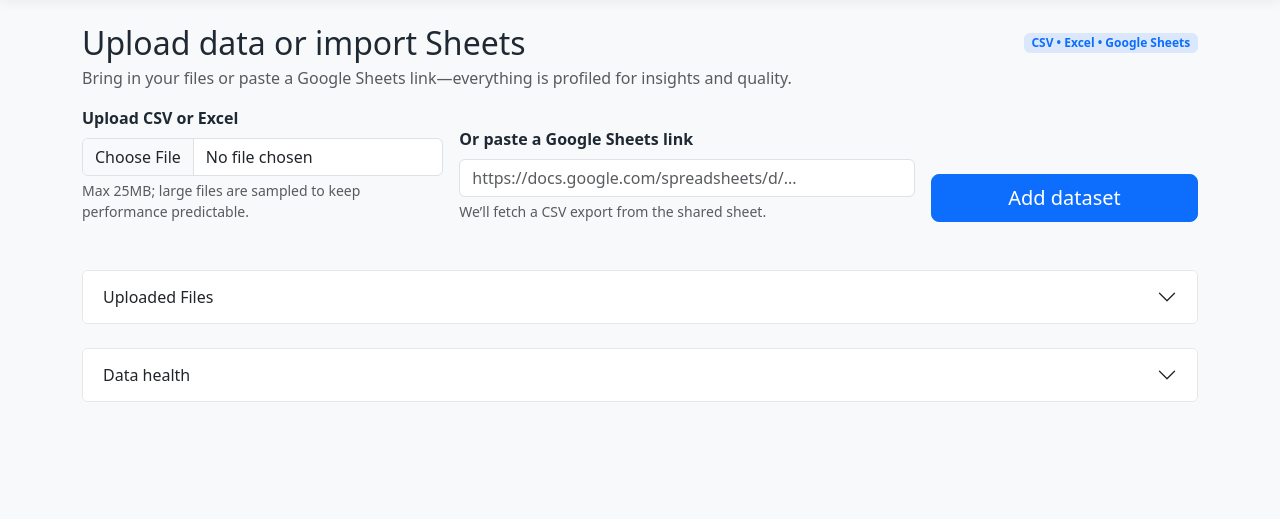
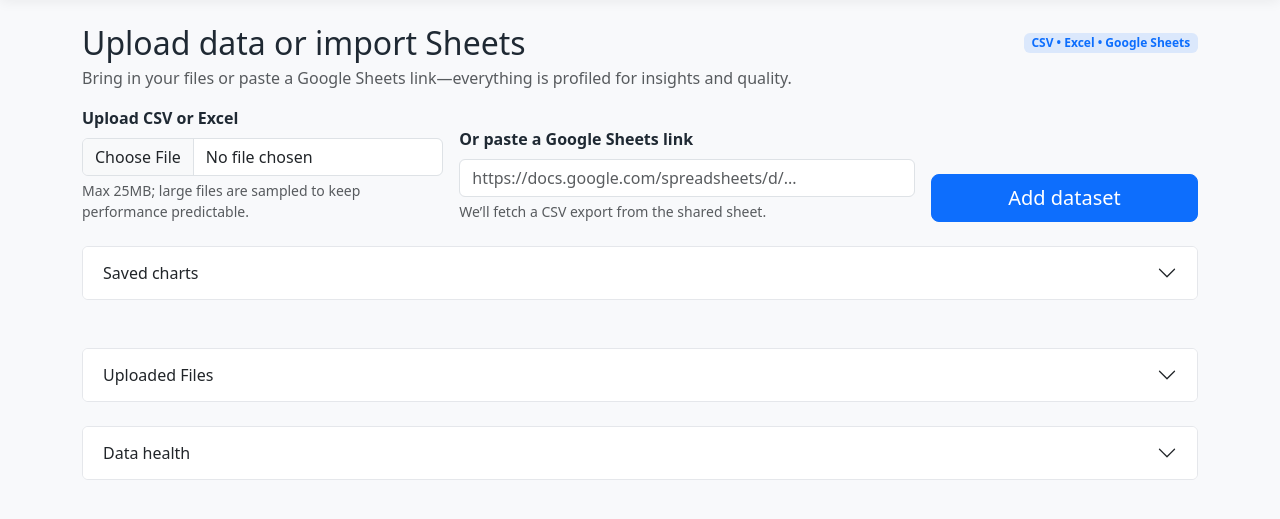
Before and after one commit to Daveletterm/big_data_dashboard, a Flask app: page /dashboard in a window 1280 px wide. Shown: the part 56-575 px from the top of the page. Run offline with Flask 3, Linux system fonts and the light colour scheme; the visitor is signed in with stand-in values (Sample User, id 1); some libraries are stand-ins or nearby versions.

Commit message:
Add per-user saved charts for datasets

```diff
--- a/app.py
+++ b/app.py
@@ -18,6 +18,7 @@ import pandas as pd
 import plotly.express as px
 import plotly.io as pio
 from plotly.io import to_html
+from plotly.utils import PlotlyJSONEncoder
 import json
 
 pio.renderers.default = 'iframe'
@@ -1253,6 +1254,13 @@ class SavedChart(db.Model):
     user_id = db.Column(db.Integer, db.ForeignKey('user.id'), nullable=False)
     upload_id = db.Column(db.Integer, db.ForeignKey('upload.id'), nullable=False)
     title = db.Column(db.String(255), nullable=False)
+    chart_type = db.Column(db.String(50), nullable=True)
+    x_column = db.Column(db.String(255), nullable=True)
+    y_column = db.Column(db.String(255), nullable=True)
+    filter_column = db.Column(db.String(255), nullable=True)
+    filter_value = db.Column(db.String(255), nullable=True)
+    sample_fraction = db.Column(db.Float, nullable=True)
+    figure_json = db.Column(db.Text, nullable=True)
     chart_html = db.Column(db.Text, nullable=False)
     created_at = db.Column(db.DateTime, default=datetime.utcnow, nullable=False)
     shared_token = db.Column(db.String(64), unique=True, nullable=True)
@@ -1265,6 +1273,35 @@ class DatasetProfile(db.Model):
     null_summary = db.Column(db.Text, nullable=True)
     quality_notes = db.Column(db.Text, nullable=True)
     created_at = db.Column(db.DateTime, default=datetime.utcnow, nullable=False)
+
+
+def _render_saved_chart_html(saved_chart: SavedChart) -> str:
+    if saved_chart.figure_json:
+        try:
+            fig = pio.from_json(saved_chart.figure_json)
+            return fig.to_html(full_html=False, include_plotlyjs=False)
+        except Exception:
+            pass
+    return saved_chart.chart_html
+
+
+def _prepare_saved_chart_views(saved_charts: list[SavedChart]) -> list[dict]:
+    views: list[dict] = []
+    for chart in saved_charts:
+        views.append({
+            "id": chart.id,
+            "title": chart.title,
+            "created_at": chart.created_at,
+            "shared_token": chart.shared_token,
+            "chart_type": chart.chart_type,
+            "x_column": chart.x_column,
+            "y_column": chart.y_column,
+            "filter_column": chart.filter_column,
+            "filter_value": chart.filter_value,
+            "sample_fraction": chart.sample_fraction,
+            "html": _render_saved_chart_html(chart),
+        })
+    return views
 
 
 with app.app_context():
@@ -1346,9 +1383,22 @@ def dashboard():
     overview_insights: list[str] = []
     overview_charts_html: list[str] = []
     chart_html: str | None = None
-
+    saved_chart_views: list[dict] = []
+
+    selected_upload = None
     if not filename and uploads:
-        filename = uploads[0].filename
+        selected_upload = uploads[0]
+        filename = selected_upload.filename
+    elif filename:
+        selected_upload = Upload.query.filter_by(filename=filename, user_id=session['user_id']).first()
+
+    if selected_upload:
+        saved_chart_views = _prepare_saved_chart_views(
+            SavedChart.query
+            .filter_by(user_id=session['user_id'], upload_id=selected_upload.id)
+            .order_by(SavedChart.created_at.desc())
+            .all()
+        )
 
     dataset_type = 'generic'
     trading_charts: list[dict[str, str]] = []
@@ -1356,12 +1406,6 @@ def dashboard():
     chart_notes: list[str] = []
     quality_signals = {}
     extra_insights = {}
-    saved_charts = (
-        SavedChart.query
-        .filter_by(user_id=session['user_id'])
-        .order_by(SavedChart.created_at.desc())
-        .all()
-    )
 
     if filename:
         filepath = _user_upload_dir(session['user_id']) / filename
@@ -1401,7 +1445,7 @@ def dashboard():
         chart_notes=chart_notes,
         quality_signals=quality_signals,
         extra_insights=extra_insights,
-        saved_charts=saved_charts,
+        saved_charts=saved_chart_views,
         dataset_summary=dataset_summary,
         overview_insights=overview_insights,
         overview_charts_html=overview_charts_html,
@@ -1522,9 +1566,9 @@ def upload():
         chart_notes=chart_notes,
         quality_signals=_data_quality_signals(analysis_df),
         extra_insights=_generate_additional_insights(analysis_df),
-        saved_charts=(
+        saved_charts=_prepare_saved_chart_views(
             SavedChart.query
-            .filter_by(user_id=session['user_id'])
+            .filter_by(user_id=session['user_id'], upload_id=new_upload.id)
             .order_by(SavedChart.created_at.desc())
             .all()
         ),
@@ -1562,6 +1606,7 @@ def visualize():
         flash('Y axis is required for this chart type')
         return redirect(url_for('dashboard'))
 
+    upload = Upload.query.filter_by(filename=filename, user_id=session['user_id']).first()
     filepath = _user_upload_dir(session['user_id']) / filename
     if not filepath.exists():
         flash("Selected file not found")
@@ -1569,6 +1614,8 @@ def visualize():
 
     try:
         df = _load_dataframe(filepath)
+
+        sample_fraction_value: float | None = None
 
         if filter_column and filter_column in df.columns and filter_value:
             mask = df[filter_column].astype(str).str.contains(re.escape(filter_value), case=False, na=False)
@@ -1578,6 +1625,7 @@ def visualize():
                 frac = float(sample_fraction)
                 if 0 < frac < 1:
                     df = df.sample(frac=frac, random_state=42)
+                    sample_fraction_value = frac
             except ValueError:
                 flash('Invalid sample fraction; ignoring.')
 
@@ -1654,16 +1702,23 @@ def visualize():
             return redirect(url_for('dashboard'))
 
         chart_html = fig.to_html(full_html=False)
+        figure_json = json.dumps(fig, cls=PlotlyJSONEncoder)
 
         if save_title:
             token = uuid.uuid4().hex if shareable else None
-            upload = Upload.query.filter_by(filename=filename, user_id=session['user_id']).first()
             if not upload:
                 raise ValueError('Upload not found for saving chart')
             saved = SavedChart(
                 user_id=session['user_id'],
                 upload_id=upload.id,
                 title=save_title,
+                chart_type=chart_type,
+                x_column=x_column,
+                y_column=y_column or None,
+                filter_column=filter_column,
+                filter_value=filter_value,
+                sample_fraction=sample_fraction_value,
+                figure_json=figure_json,
                 chart_html=chart_html,
                 shared_token=token
             )
@@ -1704,12 +1759,12 @@ def visualize():
             dataset_summary=dataset_summary,
             overview_insights=overview_insights,
             overview_charts_html=overview_charts_html,
-            saved_charts=(
+            saved_charts=_prepare_saved_chart_views(
                 SavedChart.query
-                .filter_by(user_id=session['user_id'])
+                .filter_by(user_id=session['user_id'], upload_id=upload.id if upload else None)
                 .order_by(SavedChart.created_at.desc())
                 .all()
-            )
+            ) if upload else []
         )
 
     except Exception as e:
@@ -1781,16 +1836,20 @@ def delete_saved_chart(chart_id: int):
         return redirect(url_for('login'))
 
     chart = SavedChart.query.filter_by(id=chart_id, user_id=session['user_id']).first_or_404()
+    upload = Upload.query.get(chart.upload_id)
     db.session.delete(chart)
     db.session.commit()
     flash('Saved chart deleted')
+    if upload:
+        return redirect(url_for('dashboard', filename=upload.filename))
     return redirect(url_for('dashboard'))
 
 
 @app.route('/charts/<token>')
 def shared_chart(token: str):
     chart = SavedChart.query.filter_by(shared_token=token).first_or_404()
-    return render_template('shared_chart.html', chart_html=chart.chart_html, title=chart.title)
+    chart_html = _render_saved_chart_html(chart)
+    return render_template('shared_chart.html', chart_html=chart_html, title=chart.title)
 
 
 
--- a/templates/dashboard.html
+++ b/templates/dashboard.html
@@ -316,9 +316,61 @@
               </form>
             </div>
           </div>
+      </div>
+    </div>
+  {% endif %}
+
+    <div class="accordion mt-4" id="savedChartsAccordion">
+      <div class="accordion-item">
+        <h2 class="accordion-header" id="savedChartsHeading">
+          <button class="accordion-button collapsed" type="button" data-bs-toggle="collapse" data-bs-target="#collapseSavedCharts">
+            Saved charts
+          </button>
+        </h2>
+        <div id="collapseSavedCharts" class="accordion-collapse collapse">
+          <div class="accordion-body">
+            {% if saved_charts %}
+              {% for chart in saved_charts %}
+                <div class="border rounded p-3 mb-3">
+                  <div class="d-flex justify-content-between align-items-start">
+                    <div>
+                      <div class="fw-semibold">{{ chart.title }}</div>
+                      <div class="text-muted small">Saved {{ chart.created_at.strftime('%b %d, %Y %H:%M') }}</div>
+                      <div class="text-muted small">
+                        {% if chart.chart_type %}
+                          {{ chart.chart_type|capitalize }} chart
+                        {% endif %}
+                        {% if chart.x_column %}
+                          • X: {{ chart.x_column }}
+                        {% endif %}
+                        {% if chart.y_column %}
+                          • Y: {{ chart.y_column }}
+                        {% endif %}
+                        {% if chart.filter_column and chart.filter_value %}
+                          • Filter: {{ chart.filter_column }} contains "{{ chart.filter_value }}"
+                        {% endif %}
+                        {% if chart.sample_fraction %}
+                          • Sample: {{ '%.2f'|format(chart.sample_fraction) }}
+                        {% endif %}
+                      </div>
+                      {% if chart.shared_token %}
+                        <div class="small"><a href="{{ url_for('shared_chart', token=chart.shared_token, _external=True) }}" target="_blank">Share link</a></div>
+                      {% endif %}
+                    </div>
+                    <form method="POST" action="{{ url_for('delete_saved_chart', chart_id=chart.id) }}" class="ms-3 mb-0">
+                      <button type="submit" class="btn btn-sm btn-outline-danger">Delete</button>
+                    </form>
+                  </div>
+                  <div class="mt-3">{{ chart.html|safe }}</div>
+                </div>
+              {% endfor %}
+            {% else %}
+              <p class="text-muted mb-0">No saved charts for this dataset yet.</p>
+            {% endif %}
+          </div>
         </div>
       </div>
-    {% endif %}
+    </div>
 
     <!-- Uploaded Files -->
     <div class="accordion mt-5" id="filesAccordion">
@@ -430,33 +482,6 @@
         </div>
       </div>
 
-      {% if saved_charts %}
-        <div class="mt-4">
-          <h5>Saved Charts</h5>
-          <div class="list-group">
-            {% for chart in saved_charts %}
-              <div class="list-group-item d-flex justify-content-between align-items-center">
-                <div>
-                  <div class="fw-semibold">{{ chart.title }}</div>
-                  <small class="text-muted">Saved {{ chart.created_at.strftime('%b %d, %Y %H:%M') }}</small>
-                  {% if chart.shared_token %}
-                    <div><a href="{{ url_for('shared_chart', token=chart.shared_token, _external=True) }}" target="_blank">Share link</a></div>
-                  {% endif %}
-                </div>
-                <div class="d-flex gap-2">
-                  <button class="btn btn-sm btn-outline-primary" type="button" data-bs-toggle="collapse" data-bs-target="#chart-preview-{{ chart.id }}">Preview</button>
-                  <form method="POST" action="{{ url_for('delete_saved_chart', chart_id=chart.id) }}" class="mb-0">
-                    <button type="submit" class="btn btn-sm btn-outline-danger">Delete</button>
-                  </form>
-                </div>
-              </div>
-              <div class="collapse" id="chart-preview-{{ chart.id }}">
-                <div class="card card-body">{{ chart.chart_html|safe }}</div>
-              </div>
-            {% endfor %}
-          </div>
-        </div>
-      {% endif %}
     </div>
   </div>
 
```
